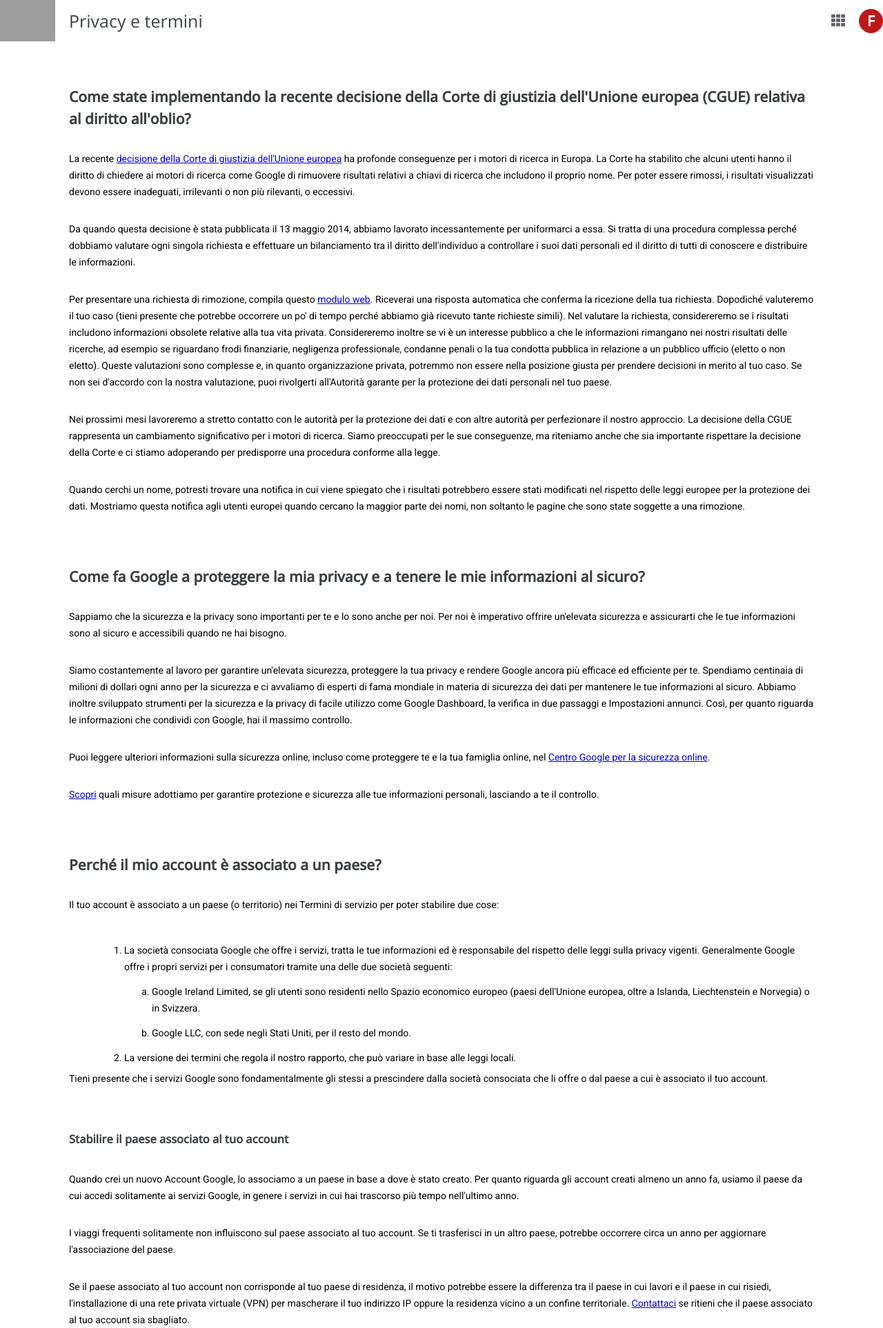
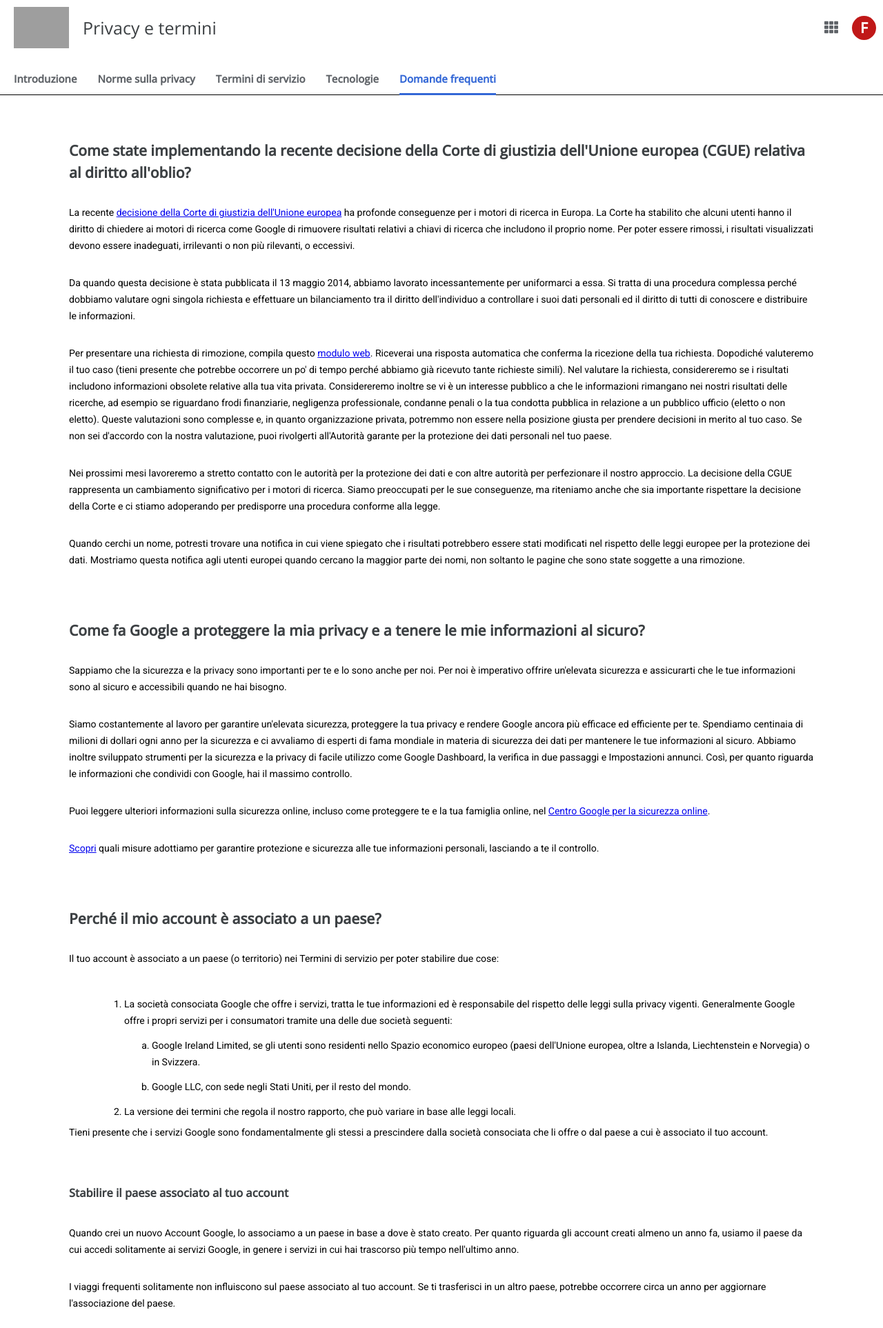
Before and after one commit to Scova89/php-google-faq, a PHP site: page / in a window 1280 px wide. Shown: the top 1926 px of the page at 69% size. Run offline with PHP 8.4, Linux system fonts and the light colour scheme; grey boxes are pictures that could not be loaded.

Commit message:
navbar completa

```diff
--- a/index.php
+++ b/index.php
@@ -94,12 +94,25 @@
             </div>
 
             <div class="icone">
-                <i class="fas fa-th"></i>
+                <a href="#"><i class="fas fa-th"></i></a>
                 <div class="iniziale">
                     <h2>F</h2>
                 </div>
             </div>
         </div>
+
+        <nav>
+            <div class="navbar">
+                <ul>
+                    <li><a href="#">Introduzione</a></li>
+                    <li><a href="#">Norme sulla privacy</a></li>
+                    <li><a href="#">Termini di servizio</a></li>
+                    <li><a href="#">Tecnologie</a></li>
+                    <li><a href="#">Domande frequenti</a></li>
+
+                </ul>
+            </div>
+        </nav>
 
     </header>
 
--- a/style.css
+++ b/style.css
@@ -1,6 +1,6 @@
 /* reset */
 *:not(ol, ul){
-    margin: 0;
+    margin: 0px;
     padding: 0;
     box-sizing: border-box;
 }
@@ -8,6 +8,7 @@
 body{
     font-family: 'Roboto', sans-serif;
     font-size: 14px;
+
 }
 
 h2, h3{
@@ -34,15 +35,18 @@ li{
 
 }
 
+
 .header-sup{
     display: flex;
     justify-content: space-between;
     align-items: center;
+    padding: 10px;
 }
 
 .logo{
     display: flex;
     align-items: center;
+    margin-left: 10px;
 }
 
 .logo, img{
@@ -87,3 +91,32 @@ i{
     color: white;
 
 }
+
+
+.navbar{
+    border-bottom: 1px solid black;
+
+
+}
+
+.navbar ul{
+    list-style: none;
+    display: flex;
+    padding: 0px 20px;
+}
+
+.navbar a{
+    text-decoration: none;
+    margin-right: 30px;
+    font-family: 'Open Sans', sans-serif;
+    font-weight: 700;
+    font-size: 15px;
+    color: #5f6368;
+
+}
+
+.navbar ul li:last-child a{
+    padding-bottom: 11px;
+    border-bottom: 3px solid #3367d6;
+    color: #3367d6;
+}
```
